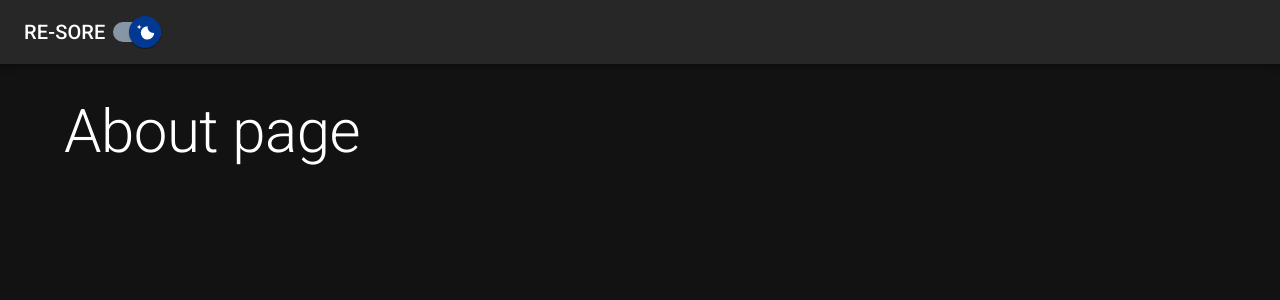
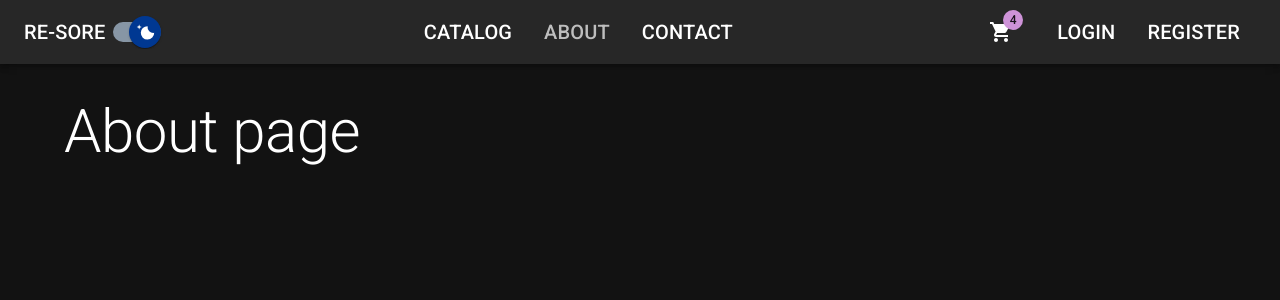
Before and after one commit to RavanHash/ReStore, a React (Create React App) app in the folder client/: page /about in a window 1280 px wide. Shown: the top 300 px of the page. Built offline with nearby package versions, Linux system fonts and the light colour scheme.

Commit message:
Add Navbar links and styles

```diff
--- a/client/src/features/catalog/Header.tsx
+++ b/client/src/features/catalog/Header.tsx
@@ -1,17 +1,84 @@
-import { AppBar, Toolbar, Typography } from "@mui/material";
+import {
+  AppBar,
+  Badge,
+  Box,
+  IconButton,
+  List,
+  ListItem,
+  Toolbar,
+  Typography,
+} from "@mui/material";
 import DarkModeSwitch from "./DarkModeSwitch";
+import { NavLink } from "react-router-dom";
+import { ShoppingCart } from "@mui/icons-material";
+
+const midLinks = [
+  { title: "catalog", path: "/catalog" },
+  { title: "about", path: "/about" },
+  { title: "contact", path: "/contact" },
+];
+
+const rightLinks = [
+  { title: "login", path: "/login" },
+  { title: "register", path: "/register" },
+];
+
+const navStyles = {
+  color: "inherit",
+  textDecoration: "none",
+  typography: "h6",
+  "&:hover": {
+    color: "grey.500",
+  },
+  "&.active": {
+    color: "text.secondary",
+  },
+};
 
 interface Props {
   darkMode: boolean;
   handleThemeChange: () => void;
 }
 
-export default function Header({darkMode, handleThemeChange}: Props) {
+export default function Header({ darkMode, handleThemeChange }: Props) {
   return (
     <AppBar position="static" sx={{ mb: 4 }}>
-      <Toolbar>
-        <Typography variant="h6">RE-SORE</Typography>
-        <DarkModeSwitch checked={darkMode} onChange={handleThemeChange} />
+      <Toolbar
+        sx={{
+          display: "flex",
+          justifyContent: "space-between",
+          alignItems: "center",
+        }}
+      >
+        <Box display="flex" alignItems="center">
+          <Typography variant="h6" component={NavLink} to="/" sx={navStyles}>
+            RE-SORE
+          </Typography>
+          <DarkModeSwitch checked={darkMode} onChange={handleThemeChange} />
+        </Box>
+
+        <List sx={{ display: "flex" }}>
+          {midLinks.map(({ title, path }) => (
+            <ListItem component={NavLink} to={path} key={path} sx={navStyles}>
+              {title.toUpperCase()}
+            </ListItem>
+          ))}
+        </List>
+
+        <Box display="flex" alignItems="center">
+          <IconButton size="large" edge="start" color="inherit" sx={{ mr: 2 }}>
+            <Badge badgeContent="4" color="secondary">
+              <ShoppingCart />
+            </Badge>
+          </IconButton>
+          <List sx={{ display: "flex" }}>
+            {rightLinks.map(({ title, path }) => (
+              <ListItem component={NavLink} to={path} key={path} sx={navStyles}>
+                {title.toUpperCase()}
+              </ListItem>
+            ))}
+          </List>
+        </Box>
       </Toolbar>
     </AppBar>
   );
```
